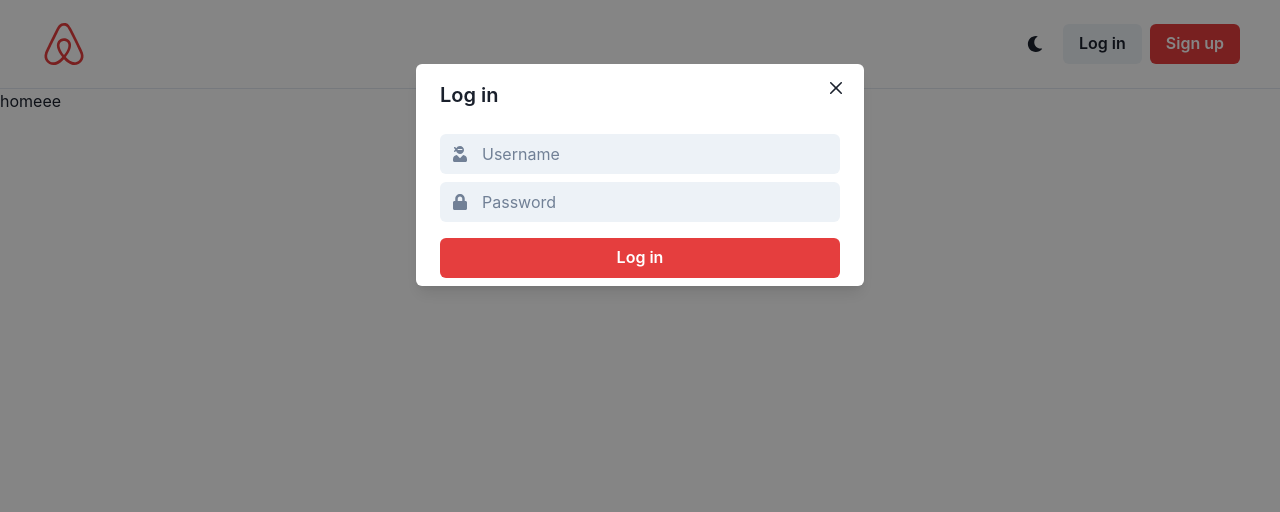
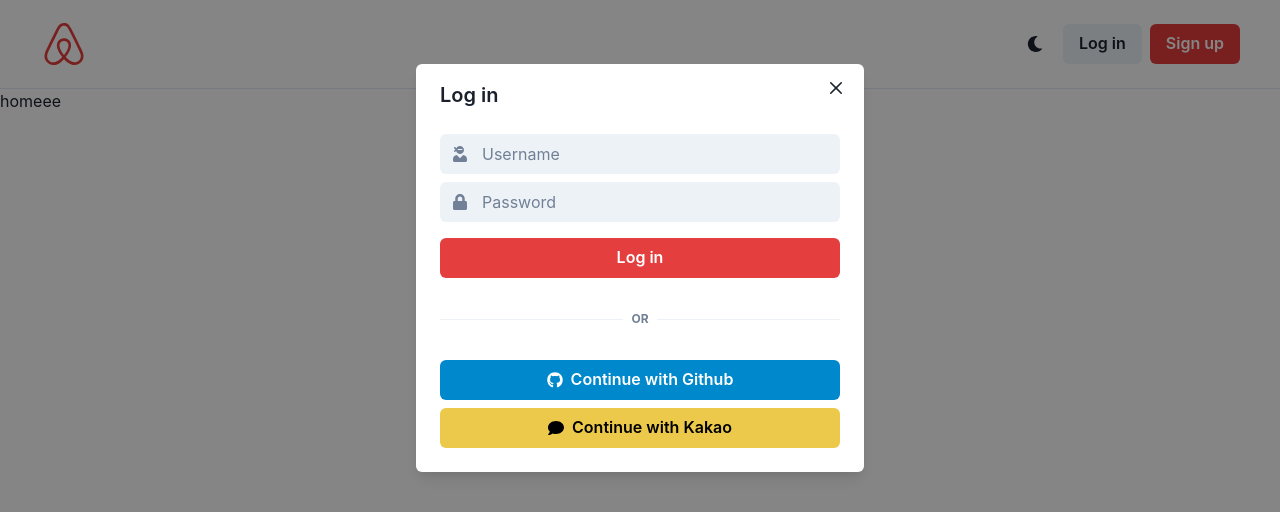
Before and after one commit to minyoungci/Django_airbnb_forntend, a React (Create React App) app: page / in a window 1280 px wide. Both pictures are taken after a click on the button "Log in". Shown: the top 512 px of the page. Built offline with nearby package versions, Linux system fonts and the light colour scheme.

Commit message:
Sign up Modal - Chakra UI

```diff
--- /dev/null
+++ b/src/components/Header.tsx
@@ -0,0 +1,51 @@
+import { FaAirbnb, FaMoon } from "react-icons/fa";
+import {
+  Box,
+  Button,
+  HStack,
+  IconButton,
+  useDisclosure,
+} from "@chakra-ui/react";
+import { Link } from "react-router-dom";
+import LoginModal from "./LoginModal";
+import SignUpModal from "./SignUpModal";
+
+export default function Header() {
+  const {
+    isOpen: isLoginOpen,
+    onClose: onLoginClose,
+    onOpen: onLoginOpen,
+  } = useDisclosure();
+  const {
+    isOpen: isSignUpOpen,
+    onClose: onSignUpClose,
+    onOpen: onSignUpOpen,
+  } = useDisclosure();
+  return (
+    <HStack
+      justifyContent={"space-between"}
+      py={5}
+      px={10}
+      borderBottomWidth={1}
+    >
+      <Box color="red.500">
+        <Link to={"/"}>
+          <FaAirbnb size={"48"} />
+        </Link>
+      </Box>
+      <HStack spacing={2}>
+        <IconButton
+          variant={"ghost"}
+          aria-label="Toggle dark mode"
+          icon={<FaMoon />}
+        />
+        <Button onClick={onLoginOpen}>Log in</Button>
+        <Button onClick={onSignUpOpen} colorScheme={"red"}>
+          Sign up
+        </Button>
+      </HStack>
+      <LoginModal isOpen={isLoginOpen} onClose={onLoginClose} />
+      <SignUpModal isOpen={isSignUpOpen} onClose={onSignUpClose} />
+    </HStack>
+  );
+}
--- /dev/null
+++ b/src/components/LoginModal.tsx
@@ -0,0 +1,61 @@
+import {
+  Box,
+  Button,
+  Input,
+  InputGroup,
+  InputLeftElement,
+  Modal,
+  ModalBody,
+  ModalCloseButton,
+  ModalContent,
+  ModalHeader,
+  ModalOverlay,
+  VStack,
+} from "@chakra-ui/react";
+import { FaUserNinja, FaLock } from "react-icons/fa";
+import SocialLogin from "./SocialLogin";
+
+interface LoginModalProps {
+  isOpen: boolean;
+  onClose: () => void;
+}
+
+export default function LoginModal({ isOpen, onClose }: LoginModalProps) {
+  return (
+    <Modal onClose={onClose} isOpen={isOpen}>
+      <ModalOverlay />
+      <ModalContent>
+        <ModalHeader>Log in</ModalHeader>
+        <ModalCloseButton />
+        <ModalBody>
+          <VStack>
+            <InputGroup size={"md"}>
+              <InputLeftElement
+                children={
+                  <Box color="gray.500">
+                    <FaUserNinja />
+                  </Box>
+                }
+              />
+              <Input variant={"filled"} placeholder="Username" />
+            </InputGroup>
+            <InputGroup>
+              <InputLeftElement
+                children={
+                  <Box color="gray.500">
+                    <FaLock />
+                  </Box>
+                }
+              />
+              <Input variant={"filled"} placeholder="Password" />
+            </InputGroup>
+          </VStack>
+          <Button mt={4} colorScheme={"red"} w="100%">
+            Log in
+          </Button>
+          <SocialLogin />
+        </ModalBody>
+      </ModalContent>
+    </Modal>
+  );
+}
--- a/src/components/Root.tsx
+++ b/src/components/Root.tsx
@@ -1,64 +1,12 @@
-import { Box, HStack, Button, IconButton, Modal, useDisclosure, ModalOverlay, ModalHeader,
-Input,ModalContent, ModalCloseButton, ModalBody,InputGroup, VStack, InputLeftElement,
-ModalFooter} from "@chakra-ui/react"
-import { Outlet } from "react-router-dom"
-import { FaAirbnb, FaMoon, FaUserNinja, FaLock } from "react-icons/fa"
+import { Box } from "@chakra-ui/react";
+import { Outlet } from "react-router-dom";
+import Header from "./Header";
 
 export default function Root() {
-    const{isOpen, onClose, onOpen} = useDisclosure();
-    return (
-        <Box>
-            <HStack
-                justifyContent={"space-between"}
-                py={5}
-                px={10}
-                borderBottomWidth={1}
-            >
-                <Box color="red.500">
-                    <FaAirbnb size={"48"} />
-                </Box>
-                <HStack spacing={"2"}>
-                    <IconButton variant={"ghost"}
-                        aria-label="Toggle dark mode"
-                        icon={<FaMoon />}
-                    />
-                    <Button onClick={onOpen}>Log in</Button>
-                    <Button colorScheme={"red"}>Sign up</Button>
-
-                </HStack>
-                <Modal onClose={onClose} isOpen={isOpen}>
-                    <ModalOverlay />
-                    <ModalContent>
-                        <ModalHeader>Log in</ModalHeader>
-                        <ModalCloseButton />
-                        <ModalBody>
-                            <VStack>
-                                <InputGroup>
-                                    <InputLeftElement children={
-                                        <Box color={"gray.500"}>
-                                            <FaUserNinja/>
-                                        </Box>
-                                        } />
-                                        <Input variant={"filled"} placeholder="Username"/>
-                                    </InputGroup>
-
-                                <InputGroup>
-                                    <InputLeftElement children={
-                                        <Box color="gray.500">
-                                            <FaLock/>
-                                        </Box>
-                                        } />
-                                        <Input variant={"filled"} placeholder="Password"/>
-                                </InputGroup>
-                            </VStack>
-                            <Button mt={4} colorScheme={"red"} width={"100%"}>
-                                Log in
-                            </Button>
-                        </ModalBody>
-                    </ModalContent>
-                </Modal>
-            </HStack>
-            <Outlet />
-        </Box>
-    );
+  return (
+    <Box>
+        <Header />
+        <Outlet />
+    </Box>
+  );
 }
--- /dev/null
+++ b/src/components/SignUpModal.tsx
@@ -0,0 +1,82 @@
+
+import {
+  Box,
+  Button,
+  Input,
+  InputGroup,
+  InputLeftElement,
+  Modal,
+  ModalBody,
+  ModalCloseButton,
+  ModalContent,
+  ModalHeader,
+  ModalOverlay,
+  VStack,
+} from "@chakra-ui/react";
+import { FaUserNinja, FaLock, FaEnvelope, FaUserSecret } from "react-icons/fa";
+import SocialLogin from "./SocialLogin";
+
+interface SignUpModalProps {
+  isOpen: boolean;
+  onClose: () => void;
+}
+
+export default function SignUpModal({ isOpen, onClose }: SignUpModalProps) {
+  return (
+    <Modal onClose={onClose} isOpen={isOpen}>
+      <ModalOverlay />
+      <ModalContent>
+        <ModalHeader>Sign up</ModalHeader>
+        <ModalCloseButton />
+        <ModalBody>
+          <VStack>
+            <InputGroup>
+              <InputLeftElement
+                children={
+                  <Box color="gray.500">
+                    <FaUserSecret />
+                  </Box>
+                }
+              />
+              <Input variant={"filled"} placeholder="Name" />
+            </InputGroup>
+            <InputGroup>
+              <InputLeftElement
+                children={
+                  <Box color="gray.500">
+                    <FaEnvelope />
+                  </Box>
+                }
+              />
+              <Input variant={"filled"} placeholder="Email" />
+            </InputGroup>
+            <InputGroup>
+              <InputLeftElement
+                children={
+                  <Box color="gray.500">
+                    <FaUserNinja />
+                  </Box>
+                }
+              />
+              <Input variant={"filled"} placeholder="Username" />
+            </InputGroup>
+            <InputGroup>
+              <InputLeftElement
+                children={
+                  <Box color="gray.500">
+                    <FaLock />
+                  </Box>
+                }
+              />
+              <Input variant={"filled"} placeholder="Password" />
+            </InputGroup>
+          </VStack>
+          <Button mt={4} colorScheme={"red"} w="100%">
+            Log in
+          </Button>
+          <SocialLogin />
+        </ModalBody>
+      </ModalContent>
+    </Modal>
+  );
+}
--- /dev/null
+++ b/src/components/SocialLogin.tsx
@@ -0,0 +1,24 @@
+import { FaComment, FaGithub } from "react-icons/fa";
+import { Box, Button, Divider, HStack, Text, VStack } from "@chakra-ui/react";
+
+export default function SocialLogin() {
+  return (
+    <Box mb={4}>
+      <HStack my={8}>
+        <Divider />
+        <Text textTransform={"uppercase"} color="gray.500" fontSize="xs" as="b">
+          Or
+        </Text>
+        <Divider />
+      </HStack>
+      <VStack>
+        <Button w="100%" leftIcon={<FaGithub />} colorScheme={"telegram"}>
+          Continue with Github
+        </Button>
+        <Button w="100%" leftIcon={<FaComment />} colorScheme={"yellow"}>
+          Continue with Kakao
+        </Button>
+      </VStack>
+    </Box>
+  );
+}
```
